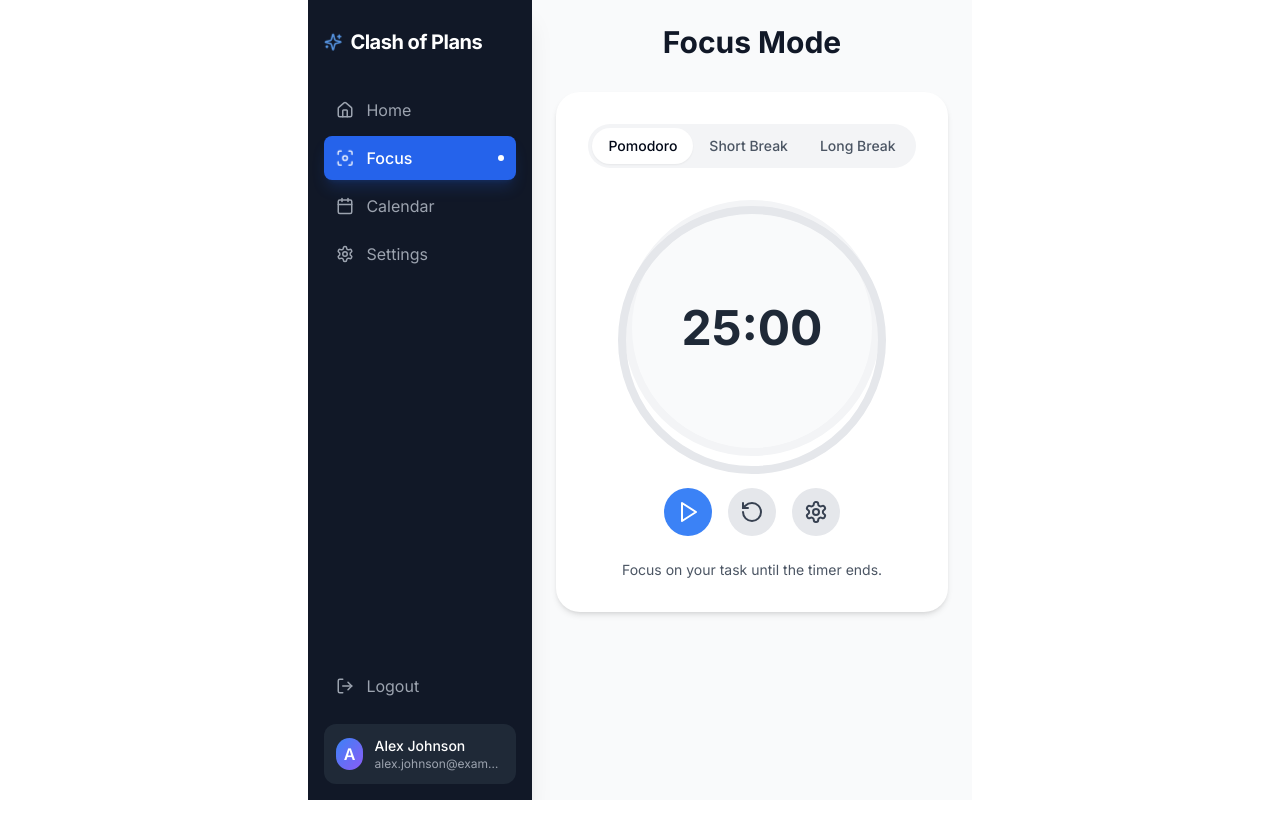
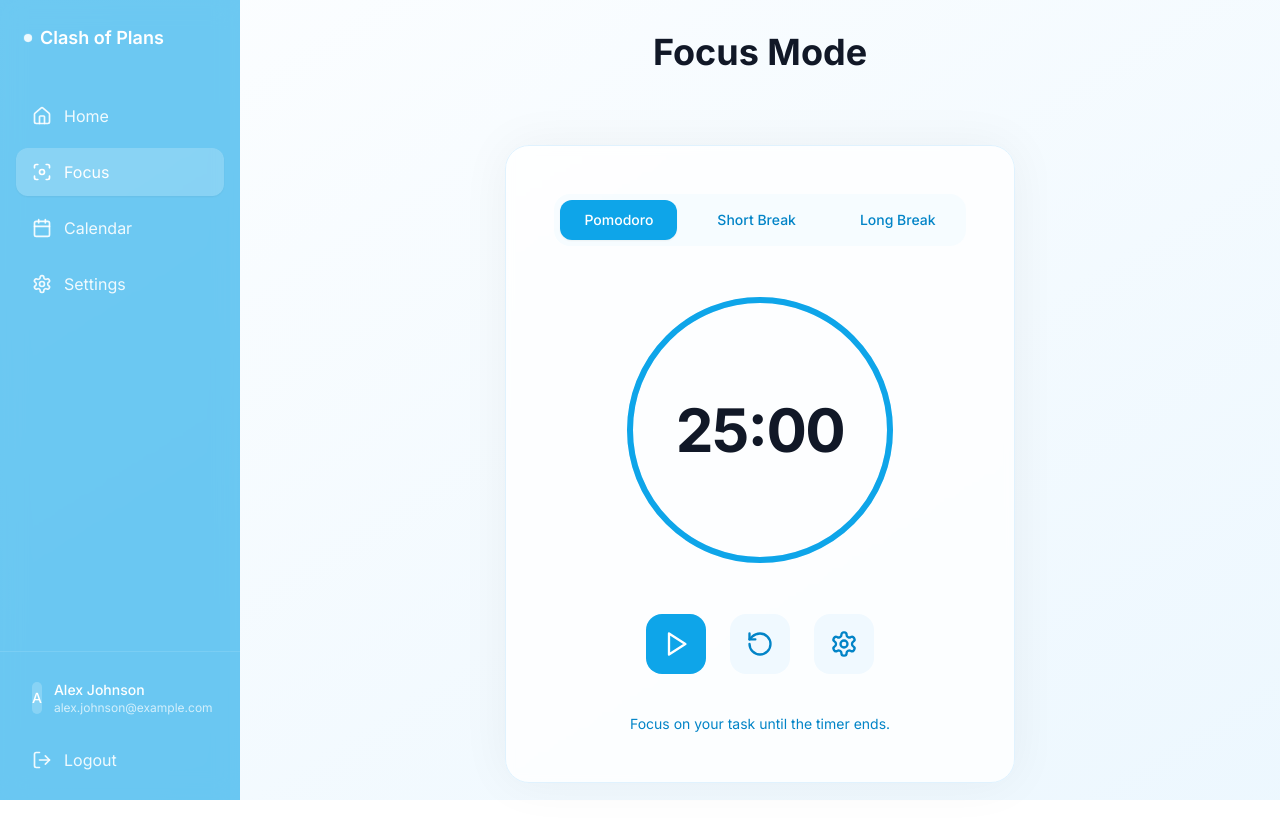
Before and after one commit to JeffreyYeet1/cop, a Next.js app in the folder client/: page /focus in a window 1280 px wide. Before the commit the page ends 800 px from the top, so only its background shows below. Built offline with nearby package versions, Linux system fonts and the light colour scheme.

Commit message:
ui changes

```diff
--- a/client/app/DashComponents/Calendar.tsx
+++ b/client/app/DashComponents/Calendar.tsx
@@ -150,7 +150,7 @@ const Calendar: React.FC = () => {
   };
 
   return (
-    <div className="p-5 min-h-full bg-white overflow-hidden animate-fadeIn">
+    <div className="p-5 min-h-full bg-white overflow-hidden animate-fadeIn relative z-10">
       {/* Header */}
       <div className="flex justify-between items-center mb-6 animate-fadeIn" style={{animationDelay: "0.1s"}}>
         <div>
--- a/client/app/DashComponents/PomodoroTimer.tsx
+++ b/client/app/DashComponents/PomodoroTimer.tsx
@@ -1,10 +1,7 @@
 "use client";
 
-import React, { useState, useEffect, useRef } from 'react';
-import { Play, Pause, RotateCcw, Settings } from 'lucide-react';
-
-// Define types
-type TimerMode = 'pomodoro' | 'shortBreak' | 'longBreak';
+import React, { useState, useEffect } from 'react';
+import { Play, Pause, RotateCcw, Settings, X } from 'lucide-react';
 
 interface TimerSettings {
   pomodoro: number;
@@ -13,256 +10,234 @@ interface TimerSettings {
 }
 
 const PomodoroTimer: React.FC = () => {
-  // Default timer settings in minutes
-  const defaultSettings: TimerSettings = {
+  const [minutes, setMinutes] = useState(25);
+  const [seconds, setSeconds] = useState(0);
+  const [isActive, setIsActive] = useState(false);
+  const [selectedMode, setSelectedMode] = useState<'Pomodoro' | 'Short Break' | 'Long Break'>('Pomodoro');
+  const [showSettings, setShowSettings] = useState(false);
+  const [settings, setSettings] = useState<TimerSettings>({
     pomodoro: 25,
     shortBreak: 5,
     longBreak: 15
-  };
+  });
 
-  const [settings, setSettings] = useState<TimerSettings>(defaultSettings);
-  const [mode, setMode] = useState<TimerMode>('pomodoro');
-  const [timeLeft, setTimeLeft] = useState(settings.pomodoro * 60);
-  const [isRunning, setIsRunning] = useState(false);
-  const [showSettings, setShowSettings] = useState(false);
-  const [tempSettings, setTempSettings] = useState<TimerSettings>(settings);
+  useEffect(() => {
+    let interval: NodeJS.Timeout;
 
-  const timerRef = useRef<NodeJS.Timeout | null>(null);
-
-  // Update timer when mode changes
-  useEffect(() => {
-    setTimeLeft(settings[mode] * 60);
-    setIsRunning(false);
-
-    // Clear any existing timer
-    if (timerRef.current) {
-      clearInterval(timerRef.current);
-      timerRef.current = null;
-    }
-  }, [mode, settings]);
-
-  // Timer logic
-  useEffect(() => {
-    if (isRunning) {
-      timerRef.current = setInterval(() => {
-        setTimeLeft(prev => {
-          if (prev <= 1) {
-            // Timer finished
-            setIsRunning(false);
-            if (timerRef.current) clearInterval(timerRef.current);
-            return 0;
+    if (isActive) {
+      interval = setInterval(() => {
+        if (seconds === 0) {
+          if (minutes === 0) {
+            setIsActive(false);
+            // Timer completed
+            return;
           }
-          return prev - 1;
-        });
+          setMinutes(minutes - 1);
+          setSeconds(59);
+        } else {
+          setSeconds(seconds - 1);
+        }
       }, 1000);
-    } else if (timerRef.current) {
-      clearInterval(timerRef.current);
-      timerRef.current = null;
     }
 
-    return () => {
-      if (timerRef.current) {
-        clearInterval(timerRef.current);
-      }
-    };
-  }, [isRunning]);
+    return () => clearInterval(interval);
+  }, [isActive, minutes, seconds]);
 
   const toggleTimer = () => {
-    setIsRunning(!isRunning);
+    setIsActive(!isActive);
   };
 
   const resetTimer = () => {
-    setIsRunning(false);
-    setTimeLeft(settings[mode] * 60);
+    setIsActive(false);
+    switch (selectedMode) {
+      case 'Pomodoro':
+        setMinutes(settings.pomodoro);
+        break;
+      case 'Short Break':
+        setMinutes(settings.shortBreak);
+        break;
+      case 'Long Break':
+        setMinutes(settings.longBreak);
+        break;
+    }
+    setSeconds(0);
   };
 
-  const formatTime = (seconds: number): string => {
-    const mins = Math.floor(seconds / 60);
-    const secs = seconds % 60;
-    return `${mins.toString().padStart(2, '0')}:${secs.toString().padStart(2, '0')}`;
+  const switchMode = (mode: 'Pomodoro' | 'Short Break' | 'Long Break') => {
+    setSelectedMode(mode);
+    setIsActive(false);
+    switch (mode) {
+      case 'Pomodoro':
+        setMinutes(settings.pomodoro);
+        break;
+      case 'Short Break':
+        setMinutes(settings.shortBreak);
+        break;
+      case 'Long Break':
+        setMinutes(settings.longBreak);
+        break;
+    }
+    setSeconds(0);
   };
 
-  const handleSettingsChange = (e: React.ChangeEvent<HTMLInputElement>) => {
-    const { name, value } = e.target;
-    setTempSettings({
-      ...tempSettings,
-      [name]: parseInt(value)
-    });
+  const updateSettings = (key: keyof TimerSettings, value: number) => {
+    setSettings(prev => ({
+      ...prev,
+      [key]: value
+    }));
   };
 
   const saveSettings = () => {
-    setSettings(tempSettings);
+    resetTimer();
     setShowSettings(false);
   };
 
-  const calculateProgress = (): number => {
-    const total = settings[mode] * 60;
-    return ((total - timeLeft) / total) * 100;
-  };
+  return (
+    <div className="bg-white/80 backdrop-blur-sm rounded-3xl border border-sky-100 shadow-[0_0_50px_0_rgba(0,0,0,0.05)] p-12 transition-all duration-300 hover:shadow-[0_0_50px_0_rgba(0,0,0,0.08)]">
+      <div className="flex flex-col items-center justify-center space-y-10">
+        {/* Mode Selection */}
+        <div className="flex space-x-4 bg-sky-50/50 p-1.5 rounded-2xl">
+          {['Pomodoro', 'Short Break', 'Long Break'].map((mode) => (
+            <button
+              key={mode}
+              onClick={() => switchMode(mode as 'Pomodoro' | 'Short Break' | 'Long Break')}
+              className={`px-6 py-2.5 rounded-xl text-sm font-medium transition-all duration-300 ${
+                selectedMode === mode
+                  ? 'bg-sky-500 text-white shadow-sm'
+                  : 'text-sky-600 hover:bg-white hover:shadow-sm'
+              }`}
+            >
+              {mode}
+            </button>
+          ))}
+        </div>
 
-  return (
-    <div className="bg-white rounded-3xl shadow-md p-8 max-w-md mx-auto">
-      {/* Timer Mode Selector */}
-      <div className="flex justify-center mb-8">
-        <div className="bg-gray-100 p-1 rounded-full flex">
-          <button
-            className={`px-4 py-2 rounded-full text-sm font-medium transition-colors ${mode === 'pomodoro' ? 'bg-white shadow-sm' : 'text-gray-600 hover:text-gray-900'}`}
-            onClick={() => setMode('pomodoro')}
-          >
-            Pomodoro
-          </button>
-          <button
-            className={`px-4 py-2 rounded-full text-sm font-medium transition-colors ${mode === 'shortBreak' ? 'bg-white shadow-sm' : 'text-gray-600 hover:text-gray-900'}`}
-            onClick={() => setMode('shortBreak')}
-          >
-            Short Break
-          </button>
-          <button
-            className={`px-4 py-2 rounded-full text-sm font-medium transition-colors ${mode === 'longBreak' ? 'bg-white shadow-sm' : 'text-gray-600 hover:text-gray-900'}`}
-            onClick={() => setMode('longBreak')}
-          >
-            Long Break
-          </button>
-        </div>
-      </div>
-
-      {/* Timer Display */}
-      <div className="relative mb-8">
-        <div className="w-64 h-64 mx-auto rounded-full flex items-center justify-center bg-gray-50 border-8 border-gray-100">
-          <div className="text-5xl font-bold text-gray-800">
-            {formatTime(timeLeft)}
+        {/* Timer Display */}
+        <div className="relative transform transition-transform duration-300 hover:scale-105">
+          <svg className="w-72 h-72">
+            <circle
+              className="text-sky-100"
+              strokeWidth="6"
+              stroke="currentColor"
+              fill="none"
+              r="130"
+              cx="144"
+              cy="144"
+            />
+            <circle
+              className="text-sky-500"
+              strokeWidth="6"
+              stroke="currentColor"
+              fill="none"
+              r="130"
+              cx="144"
+              cy="144"
+              style={{
+                strokeDasharray: 817,
+                strokeDashoffset: 817 * (1 - (minutes * 60 + seconds) / (settings.pomodoro * 60)),
+                strokeLinecap: 'round',
+                transform: 'rotate(-90deg)',
+                transformOrigin: '50% 50%',
+              }}
+            />
+          </svg>
+          <div className="absolute top-1/2 left-1/2 transform -translate-x-1/2 -translate-y-1/2">
+            <div className="text-6xl font-bold text-gray-900 tracking-tight">
+              {String(minutes).padStart(2, '0')}:{String(seconds).padStart(2, '0')}
+            </div>
           </div>
         </div>
 
-        {/* Progress Circle */}
-        <svg className="absolute top-0 left-1/2 transform -translate-x-1/2" width="280" height="280">
-          <circle
-            cx="140"
-            cy="140"
-            r="130"
-            fill="none"
-            stroke="#E5E7EB"
-            strokeWidth="8"
-          />
-          <circle
-            cx="140"
-            cy="140"
-            r="130"
-            fill="none"
-            stroke="#3B82F6"
-            strokeWidth="8"
-            strokeLinecap="round"
-            strokeDasharray={`${2 * Math.PI * 130}`}
-            strokeDashoffset={`${2 * Math.PI * 130 * (1 - calculateProgress() / 100)}`}
-            transform="rotate(-90 140 140)"
-          />
-        </svg>
-      </div>
+        {/* Controls */}
+        <div className="flex items-center space-x-6">
+          <button
+            onClick={toggleTimer}
+            className="p-4 rounded-2xl bg-sky-500 text-white hover:bg-sky-600 transition-all duration-300 hover:shadow-lg transform hover:-translate-y-0.5"
+          >
+            {isActive ? <Pause size={28} /> : <Play size={28} />}
+          </button>
+          <button
+            onClick={resetTimer}
+            className="p-4 rounded-2xl bg-sky-50 text-sky-600 hover:bg-sky-100 transition-all duration-300 hover:shadow-md transform hover:-translate-y-0.5"
+          >
+            <RotateCcw size={28} />
+          </button>
+          <button
+            onClick={() => setShowSettings(true)}
+            className="p-4 rounded-2xl bg-sky-50 text-sky-600 hover:bg-sky-100 transition-all duration-300 hover:shadow-md transform hover:-translate-y-0.5"
+          >
+            <Settings size={28} />
+          </button>
+        </div>
 
-      {/* Timer Controls */}
-      <div className="flex justify-center space-x-4 mb-6">
-        <button
-          className="p-3 rounded-full bg-blue-500 text-white hover:bg-blue-600 transition-colors"
-          onClick={toggleTimer}
-        >
-          {isRunning ? <Pause size={24} /> : <Play size={24} />}
-        </button>
-        <button
-          className="p-3 rounded-full bg-gray-200 text-gray-700 hover:bg-gray-300 transition-colors"
-          onClick={resetTimer}
-        >
-          <RotateCcw size={24} />
-        </button>
-        <button
-          className="p-3 rounded-full bg-gray-200 text-gray-700 hover:bg-gray-300 transition-colors"
-          onClick={() => {
-            setTempSettings(settings);
-            setShowSettings(true);
-          }}
-        >
-          <Settings size={24} />
-        </button>
+        <div className="text-sm text-sky-600">
+          Focus on your task until the timer ends.
+        </div>
       </div>
 
       {/* Settings Modal */}
       {showSettings && (
-        <div className="fixed inset-0 bg-black bg-opacity-50 flex items-center justify-center z-50">
-          <div className="bg-white rounded-2xl p-6 w-96 max-w-full">
-            <h3 className="text-xl font-semibold mb-4">Timer Settings</h3>
-            <div className="space-y-4">
+        <div className="fixed inset-0 bg-black/20 backdrop-blur-sm flex items-center justify-center z-50">
+          <div className="bg-white rounded-3xl p-8 w-[400px] shadow-xl">
+            <div className="flex justify-between items-center mb-6">
+              <h3 className="text-xl font-semibold text-gray-900">Timer Settings</h3>
+              <button onClick={() => setShowSettings(false)} className="text-gray-500 hover:text-gray-700">
+                <X size={24} />
+              </button>
+            </div>
+
+            <div className="space-y-6">
               <div>
-                <label className="block text-sm font-medium text-gray-700 mb-1">
-                  Pomodoro (minutes)
+                <label className="block text-sm font-medium text-gray-700 mb-2">
+                  Pomodoro Duration (minutes)
                 </label>
                 <input
                   type="number"
-                  name="pomodoro"
+                  value={settings.pomodoro}
+                  onChange={(e) => updateSettings('pomodoro', Math.max(1, parseInt(e.target.value)))}
+                  className="w-full px-4 py-2 rounded-xl border border-gray-200 focus:border-sky-500 focus:ring-1 focus:ring-sky-500"
                   min="1"
-                  max="60"
-                  value={tempSettings.pomodoro}
-                  onChange={handleSettingsChange}
-                  className="w-full px-3 py-2 border border-gray-300 rounded-md"
                 />
               </div>
+
               <div>
-                <label className="block text-sm font-medium text-gray-700 mb-1">
-                  Short Break (minutes)
+                <label className="block text-sm font-medium text-gray-700 mb-2">
+                  Short Break Duration (minutes)
                 </label>
                 <input
                   type="number"
-                  name="shortBreak"
+                  value={settings.shortBreak}
+                  onChange={(e) => updateSettings('shortBreak', Math.max(1, parseInt(e.target.value)))}
+                  className="w-full px-4 py-2 rounded-xl border border-gray-200 focus:border-sky-500 focus:ring-1 focus:ring-sky-500"
                   min="1"
-                  max="30"
-                  value={tempSettings.shortBreak}
-                  onChange={handleSettingsChange}
-                  className="w-full px-3 py-2 border border-gray-300 rounded-md"
                 />
               </div>
+
               <div>
-                <label className="block text-sm font-medium text-gray-700 mb-1">
-                  Long Break (minutes)
+                <label className="block text-sm font-medium text-gray-700 mb-2">
+                  Long Break Duration (minutes)
                 </label>
                 <input
                   type="number"
-                  name="longBreak"
+                  value={settings.longBreak}
+                  onChange={(e) => updateSettings('longBreak', Math.max(1, parseInt(e.target.value)))}
+                  className="w-full px-4 py-2 rounded-xl border border-gray-200 focus:border-sky-500 focus:ring-1 focus:ring-sky-500"
                   min="1"
-                  max="60"
-                  value={tempSettings.longBreak}
-                  onChange={handleSettingsChange}
-                  className="w-full px-3 py-2 border border-gray-300 rounded-md"
                 />
               </div>
             </div>
-            <div className="flex justify-end space-x-3 mt-6">
+
+            <div className="mt-8 flex justify-end">
               <button
-                className="px-4 py-2 border border-gray-300 rounded-md text-gray-700 hover:bg-gray-50"
-                onClick={() => setShowSettings(false)}
+                onClick={saveSettings}
+                className="px-6 py-2.5 bg-sky-500 text-white rounded-xl hover:bg-sky-600 transition-all duration-300"
               >
-                Cancel
-              </button>
-              <button
-                className="px-4 py-2 bg-blue-500 text-white rounded-md hover:bg-blue-600"
-                onClick={saveSettings}
-              >
-                Save
+                Save Changes
               </button>
             </div>
           </div>
         </div>
       )}
-
-      {/* Timer Description */}
-      <div className="text-center text-gray-600 text-sm">
-        {mode === 'pomodoro' && (
-          <p>Focus on your task until the timer ends.</p>
-        )}
-        {mode === 'shortBreak' && (
-          <p>Take a short break to refresh your mind.</p>
-        )}
-        {mode === 'longBreak' && (
-          <p>Take a longer break to recharge.</p>
-        )}
-      </div>
     </div>
   );
 };
--- a/client/app/DashComponents/Sidebar.tsx
+++ b/client/app/DashComponents/Sidebar.tsx
@@ -28,57 +28,53 @@ const Sidebar = () => {
   ];
 
   return (
-    <aside className="w-56 bg-gray-900 text-white h-screen p-4 flex flex-col shadow-xl overflow-hidden">
-      <div className="mb-8 mt-3">
-        <h1 className="text-xl font-bold tracking-tight flex items-center gap-2 hover:text-blue-400 transition-all duration-300 transform hover:translate-x-1">
-          <Sparkles size={18} className="text-blue-400 animate-pulse-soft" />
-          <span>Clash of Plans</span>
-        </h1>
+    <div className="h-full bg-sky-500/60 backdrop-blur-md text-white flex flex-col">
+      {/* App Title */}
+      <div className="p-6 mb-4">
+        <div className="flex items-center space-x-2">
+          <div className="w-2 h-2 bg-white rounded-full animate-pulse"></div>
+          <h1 className="text-lg font-semibold text-white">Clash of Plans</h1>
+        </div>
       </div>
 
-      <nav className="flex-1">
-        <ul className="space-y-1">
+      {/* Navigation */}
+      <nav className="flex-1 px-4">
+        <div className="space-y-2">
           {navItems.map((item) => (
-            <li key={item.name}>
             <Link
+              key={item.name}
               href={item.path}
-                className={`flex items-center gap-3 px-3 py-2.5 rounded-lg transition-all duration-300 transform hover:translate-x-1 ${
+              className={`flex items-center space-x-3 px-4 py-3 rounded-xl transition-all duration-200 ${
                 isActive(item.path)
-                    ? 'bg-blue-600 shadow-lg shadow-blue-600/20 text-white font-medium'
-                    : 'text-gray-400 hover:text-white hover:bg-gray-800'
+                  ? 'bg-white/20 text-white shadow-sm'
+                  : 'text-white/90 hover:bg-white/10 hover:text-white'
               }`}
             >
-                <item.icon size={18} className={`transition-transform duration-300 ${isActive(item.path) ? 'animate-pulse-soft' : 'group-hover:scale-110'}`} />
+              <item.icon size={20} />
               <span>{item.name}</span>
-                {isActive(item.path) && (
-                  <div className="ml-auto w-1.5 h-1.5 rounded-full bg-white"></div>
-                )}
             </Link>
-            </li>
           ))}
-        </ul>
+        </div>
       </nav>
 
-      <div className="mt-auto mb-4">
-        <Link
-          href="/logout"
-          className="flex items-center gap-3 px-3 py-2.5 text-gray-400 hover:text-white rounded-lg transition-all duration-300 hover:bg-red-500/20 hover:text-red-300 transform hover:translate-x-1"
-        >
-          <LogOut size={18} />
-          <span>Logout</span>
-        </Link>
+      {/* User Section */}
+      <div className="p-4 mt-auto border-t border-white/10">
+        <div className="flex items-center space-x-3 px-4 py-3 rounded-xl hover:bg-white/10 transition-all duration-200">
+          <div className="w-8 h-8 rounded-full bg-white/20 flex items-center justify-center">
+            <span className="text-sm font-medium text-white">{username?.charAt(0) || "U"}</span>
+          </div>
+          <div className="flex-1">
+            <div className="text-sm font-medium text-white">{username}</div>
+            <div className="text-xs text-white/70">{username.toLowerCase().replace(' ', '.')}@example.com</div>
+          </div>
         </div>
 
-      <div className="flex items-center p-3 bg-gray-800 rounded-xl hover:bg-gray-700 transition-all duration-300 transform hover:translate-y-[-2px]">
-        <div className="w-8 h-8 rounded-full bg-gradient-to-br from-blue-500 to-violet-500 flex items-center justify-center text-white font-semibold">
-          {username?.charAt(0) || "U"}
-        </div>
-        <div className="ml-3 overflow-hidden">
-          <p className="text-sm font-medium truncate">{username}</p>
-          <p className="text-xs text-gray-400 truncate">{username.toLowerCase().replace(' ', '.')}@example.com</p>
+        <button className="w-full flex items-center space-x-3 px-4 py-3 mt-2 rounded-xl text-white/90 hover:bg-white/10 hover:text-white transition-all duration-200">
+          <LogOut size={20} />
+          <span>Logout</span>
+        </button>
       </div>
     </div>
-    </aside>
   );
 };
 
--- a/client/app/focus/page.tsx
+++ b/client/app/focus/page.tsx
@@ -1,16 +1,31 @@
 "use client";
 import React from "react";
 import Sidebar from "../DashComponents/Sidebar";
-import PomodoroTimer from "../DashComponents/PomodoroTimer.tsx";
+import PomodoroTimer from '../DashComponents/PomodoroTimer';
 
 export default function FocusPage() {
   return (
-    <div className="flex min-h-screen bg-gray-50">
-      <Sidebar />
-      <main className="flex-1 p-6">
-        <div className="max-w-3xl mx-auto">
-          <h1 className="text-3xl font-bold text-gray-900 mb-8 text-center">Focus Mode</h1>
-          <PomodoroTimer />
+    <div className="flex min-h-screen relative overflow-hidden">
+      {/* Full screen gradient background */}
+      <div className="fixed inset-0 bg-gradient-to-br from-sky-50 via-white to-sky-100 animate-gradient z-0" />
+
+      {/* Sidebar */}
+      <div className="fixed top-0 left-0 bottom-0 w-[240px] z-20">
+        <Sidebar />
+      </div>
+
+      {/* Main Content */}
+      <main className="flex-1 ml-[240px] relative z-10">
+        {/* Header */}
+        <div className="flex justify-center items-center p-8 animate-fadeIn" style={{animationDelay: "0.1s"}}>
+          <h1 className="text-4xl font-bold text-gray-900">Focus Mode</h1>
+        </div>
+
+        {/* Focus Timer Container */}
+        <div className="flex-1 flex items-center justify-center min-h-[calc(100vh-5rem)]">
+          <div className="w-full max-w-3xl mx-auto px-8">
+            <PomodoroTimer />
+          </div>
         </div>
       </main>
     </div>
--- a/client/app/globals.css
+++ b/client/app/globals.css
@@ -415,3 +415,22 @@
   transform: scale(0.98);
   transition: opacity 300ms, transform 300ms;
 }
+
+@keyframes gradient {
+  0% {
+    background-position: 0% 50%;
+  }
+  50% {
+    background-position: 100% 50%;
+  }
+  100% {
+    background-position: 0% 50%;
+  }
+}
+
+@layer utilities {
+  .animate-gradient {
+    animation: gradient 15s ease infinite;
+    background-size: 400% 400%;
+  }
+}
```
Also changed, not shown: client/app/DashComponents/DailyTasks.tsx (+26 -32 lines), client/app/dashboard/page.tsx (+12 -13 lines). Lines whose indentation alone changed are shown as unchanged.
